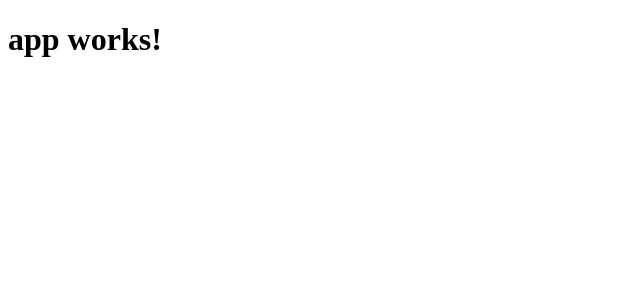
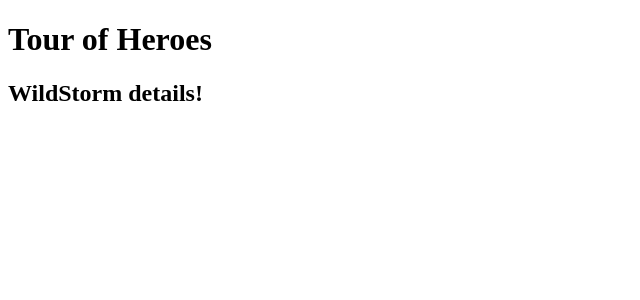
Before and after one commit to cyberplanner/angular-tour-of-heroes, an Angular app: page / in a window 1280 px wide. Shown: the top 300 px of the page, without its empty margins (0-640 px from the left). Built offline with nearby package versions, Linux system fonts and the light colour scheme.

Commit message:
create Hero class

```diff
--- a/src/app/app.component.ts
+++ b/src/app/app.component.ts
@@ -1,10 +1,21 @@
 import { Component } from '@angular/core';
+
+export class Hero {
+  id: number;
+  name: string;
+}
 
 @Component({
   selector: 'app-root',
   templateUrl: './app.component.html',
-  styleUrls: ['./app.component.css']
+  styleUrls: ['./app.component.css'],
+  template: `<h1>{{title}}</h1><h2>{{hero.name}} details!</h2>`
 })
+
 export class AppComponent {
-  title = 'app works!';
+  title = 'Tour of Heroes';
+  hero: Hero = {
+    id: 1,
+    name: 'WildStorm'
+  };
 }
```
